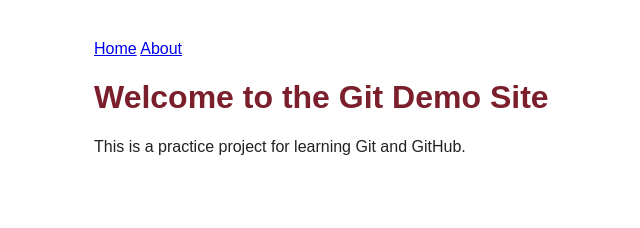
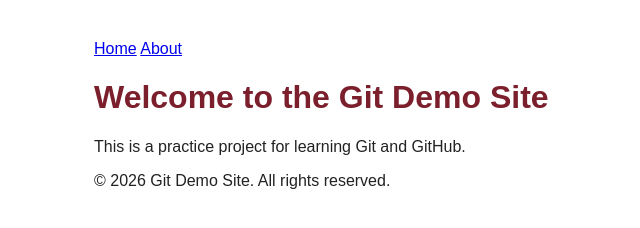
Before and after one commit to siresquire/git-demo-site, a website: page index.html in a window 1280 px wide. Shown: the whole page, without its empty margins (196-836 px from the left). Drawn offline with Linux system fonts and the light colour scheme.

Commit message:
feat: add footer section

```diff
--- a/index.html
+++ b/index.html
@@ -13,5 +13,8 @@
     </nav>
     <h1>Welcome to the Git Demo Site</h1>
     <p>This is a practice project for learning Git and GitHub.</p>
+    <footer>
+        <p>&copy; 2026 Git Demo Site. All rights reserved.</p>
+    </footer>
 </body>
 </html>
```
